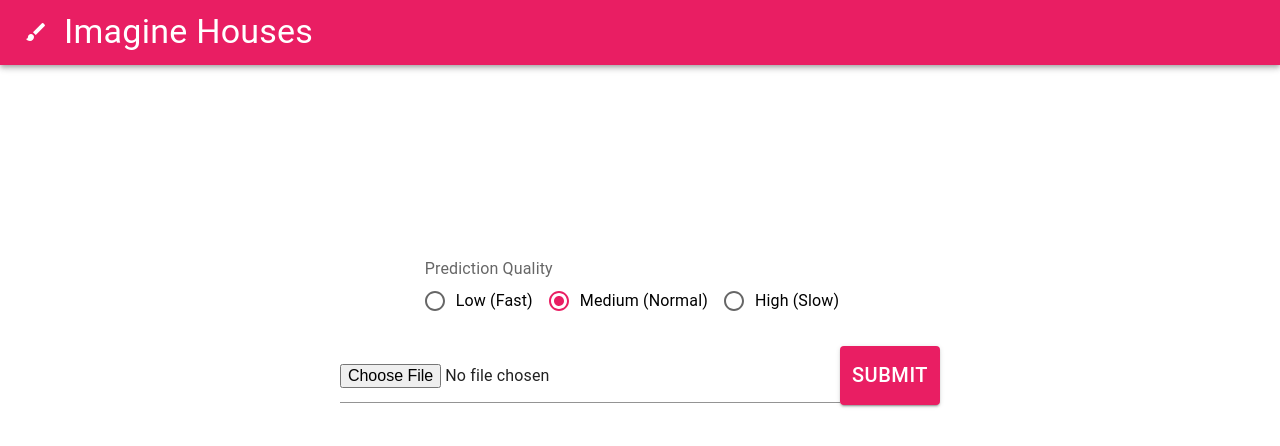
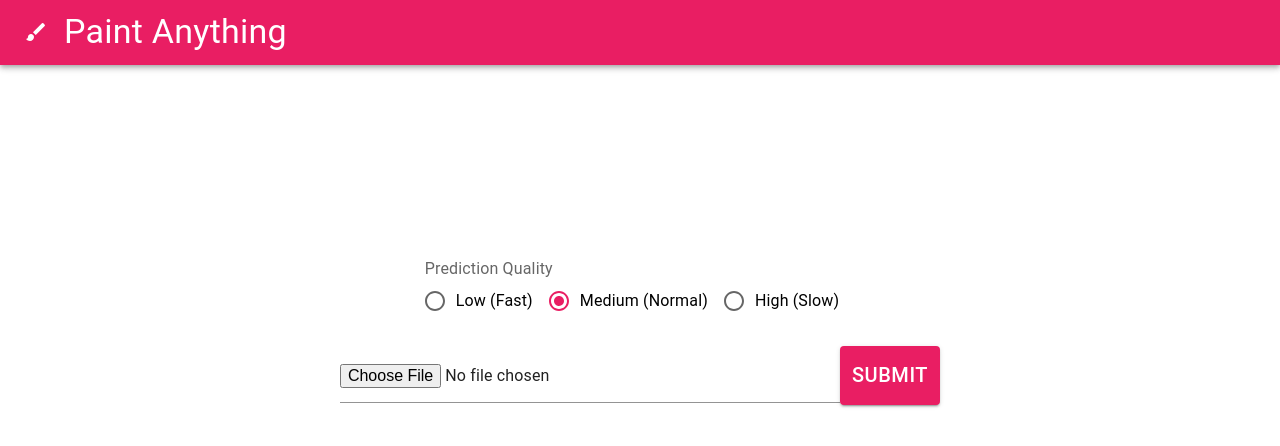
Before and after one commit to alexbondino/paint-anything, a React (Create React App) app in the folder web-page/frontend/: page / in a window 1280 px wide. Shown: the top 446 px of the page. Built offline with nearby package versions, Linux system fonts and the light colour scheme.

Commit message:
chore: change app title

```diff
--- a/web-page/frontend/src/components/side_nav/Title.js
+++ b/web-page/frontend/src/components/side_nav/Title.js
@@ -47,7 +47,7 @@ const Title = ({ sidebarVisibility, onDrawerOpen }) => {
         <Toolbar>
           <BrushIcon sx={{ marginRight: 2 }} />
           <Typography variant="h4" noWrap sx={{ flexGrow: 1 }} component="div">
-            Imagine Houses
+            Paint Anything
           </Typography>
         </Toolbar>
       </TitleBar>
```
Also changed, not shown: 1 other file (tests, documents, lock files or other folders).
